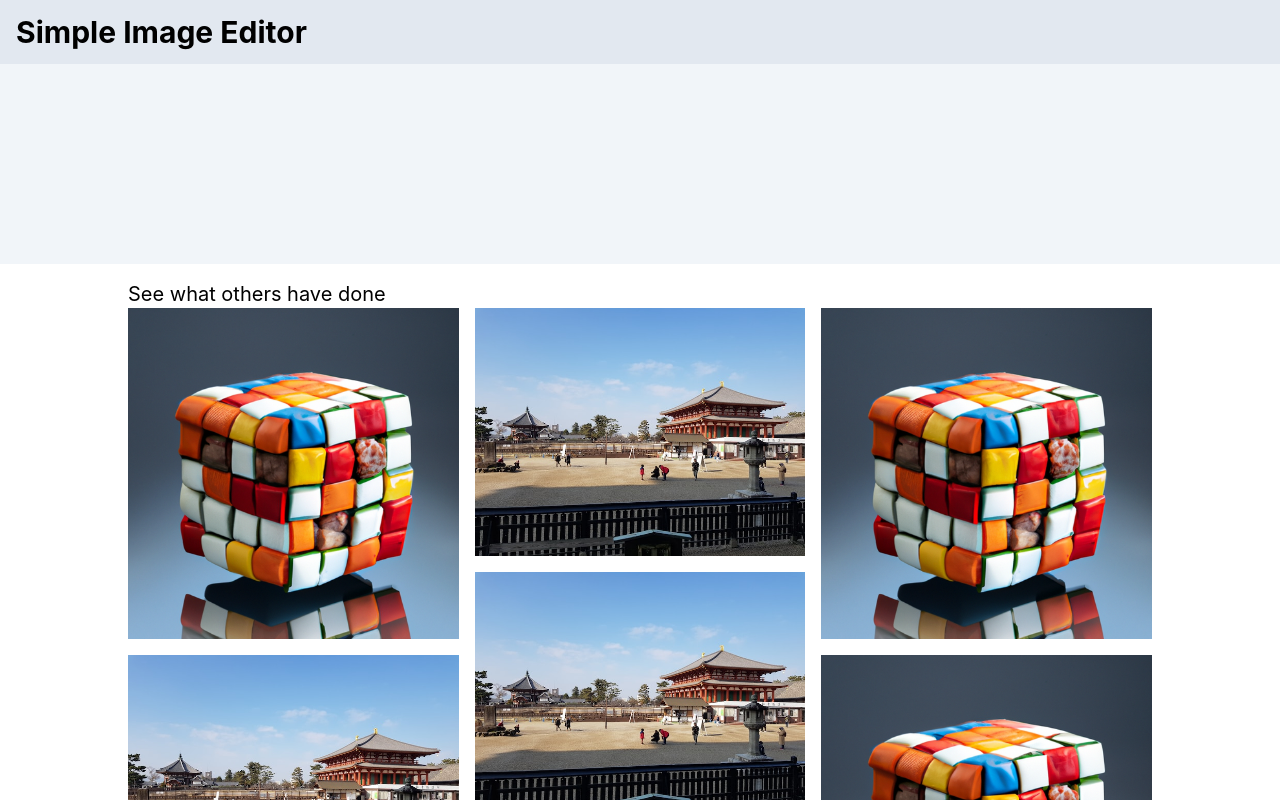
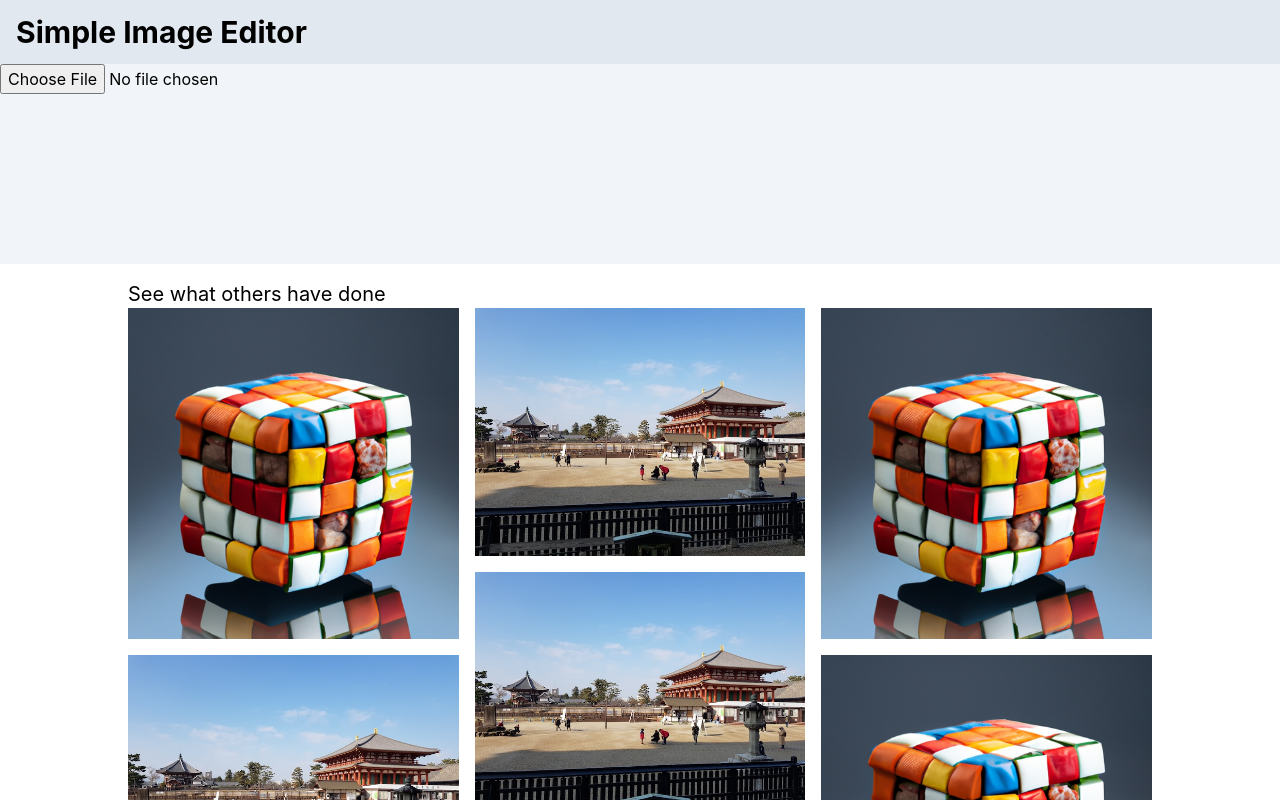
Before and after one commit to anuraglodhi/image-editor-ts, a React (Vite) app: page / in a window 1280 px wide. Shown: the top 800 px of the page. Built offline with nearby package versions, Linux system fonts and the light colour scheme.

Commit message:
Added upload functionality

```diff
--- a/src/Share.tsx
+++ b/src/Share.tsx
@@ -1,15 +1,39 @@
-import React from "react";
+import React, { FormEvent } from "react";
 import cube from "/src/assets/cube.jpg";
 import test from "/src/assets/test.jpg";
+import { useDispatch } from "react-redux";
+import { setImage } from "./features/image/imageSlice";
+import { useSelector } from "react-redux";
 
 const Share = () => {
+  const dispatch = useDispatch();
+  const image = useSelector((state: any) => state.image);
+
+  const handleUpload = (e: FormEvent) => {
+    const input = e.target as HTMLInputElement;
+    const file = input.files ? input.files[0] : null;
+    if (!file) {
+      return;
+    }
+    const reader = new FileReader();
+    reader.readAsBinaryString(file);
+    reader.onload = (event) => {
+      const url = `data:${file.type};base64,${btoa(
+        event.target?.result as string
+      )}`;
+      dispatch(setImage(url));
+    };
+  };
+
   return (
     <>
       <header className="flex h-16 items-center bg-slate-200 px-4 text-3xl font-bold">
         Simple Image Editor
       </header>
       <main>
-        <section className="h-[200px] bg-slate-100"></section>
+        <section className="h-[200px] bg-slate-100">
+          <input type="file" onChange={handleUpload} />
+        </section>
         <section className="flex flex-col items-center p-4">
           <div className="max-w-screen-lg">
             <h2 className="w-full text-xl">See what others have done</h2>
```
